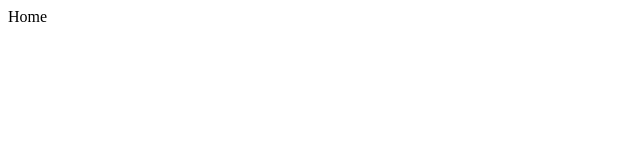
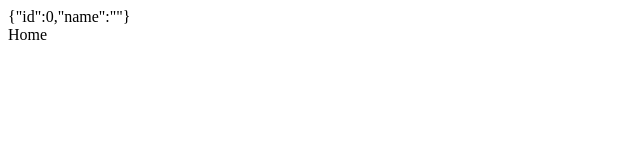
Before and after one commit to Frnbrz/frnbrz-boilerplate-clean-arch, a React (Vite) app: page / in a window 1280 px wide. Shown: the top 160 px of the page, without its empty margins (0-640 px from the left). Built offline with nearby package versions, Linux system fonts and the light colour scheme.

Commit message:
Used state

```diff
--- a/src/App.tsx
+++ b/src/App.tsx
@@ -1,7 +1,18 @@
+import { useEffect, useState } from 'react'
+import { useSelector } from 'react-redux'
+import { UserEmptyState } from './moodels'
 import { Home } from './pages'
+import store, { AppStore } from './redux/store'
 
 function App() {
-    return <Home />
+    const user = useSelector((state: AppStore) => state.user)
+
+    return (
+        <>
+            <span>{JSON.stringify(user)}</span>
+            <Home />
+        </>
+    )
 }
 
 export default App
```
